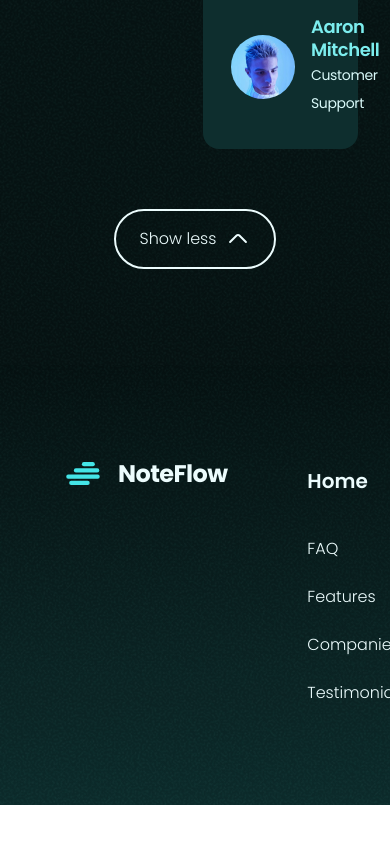
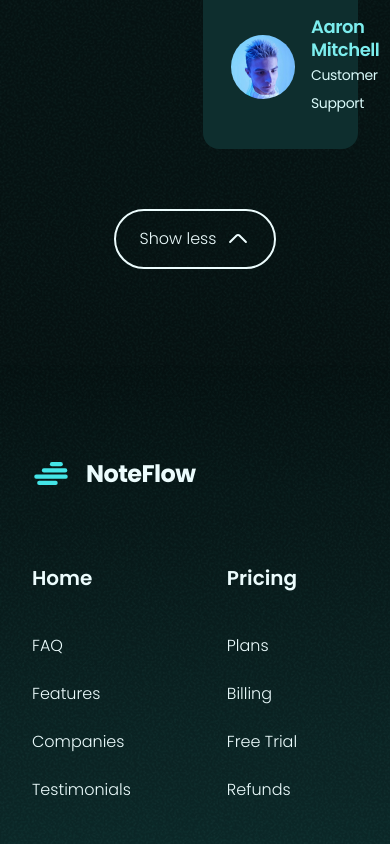
Before and after one commit to MarufHasan-dev/NoteFlow, a React (Vite) app: page / in a window 390 px wide. Shown: the part 9540-10384 px from the top of the page. Before the commit the page ends 10345 px from the top, so only its background shows below. Built offline with nearby package versions, Linux system fonts and the light colour scheme.

Commit message:
responsive footer lg screen

```diff
--- a/src/components/sections/Footer.jsx
+++ b/src/components/sections/Footer.jsx
@@ -4,7 +4,7 @@ import { footerCols } from "../../utils/content";
 export default function Footer() {
   return (
     <footer className="bg-gradient-to-bottom">
-      <div className="flex justify-between place-items-start px-25 py-32 max-w-[90rem] mx-auto max-xl:px-16 max-xl:py-24">
+      <div className="flex justify-between place-items-start px-25 py-32 max-w-[90rem] mx-auto max-xl:px-16 max-xl:py-24 max-lg:grid max-lg:gap-x-8 max-lg:gap-y-18 max-lg:px-8">
         <a href="#" className="flex gap-4 items-center pr-20">
           <Logo
             width={4.5}
@@ -15,7 +15,7 @@ export default function Footer() {
             NoteFlow
           </p>
         </a>
-        <div className="grid grid-cols-[repeat(4,max-content)] max-w-[680px] w-full justify-between">
+        <div className="grid grid-cols-[repeat(4,max-content)] max-w-[680px] w-full justify-between max-lg:gap-x-24">
           {footerCols.map((col) => (
             <div key={col.id}>
               <p className="text-primary-50 font-semibold text-xl/loose mb-8">
```
